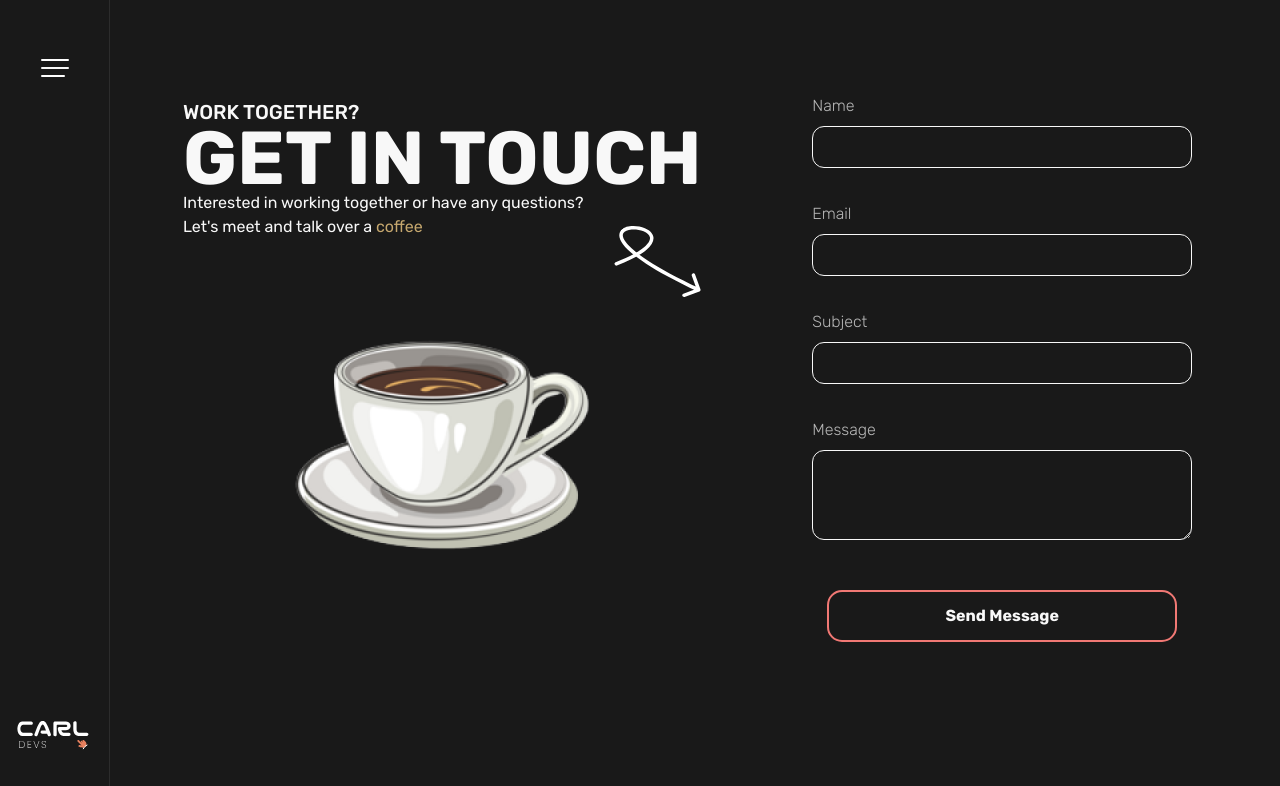
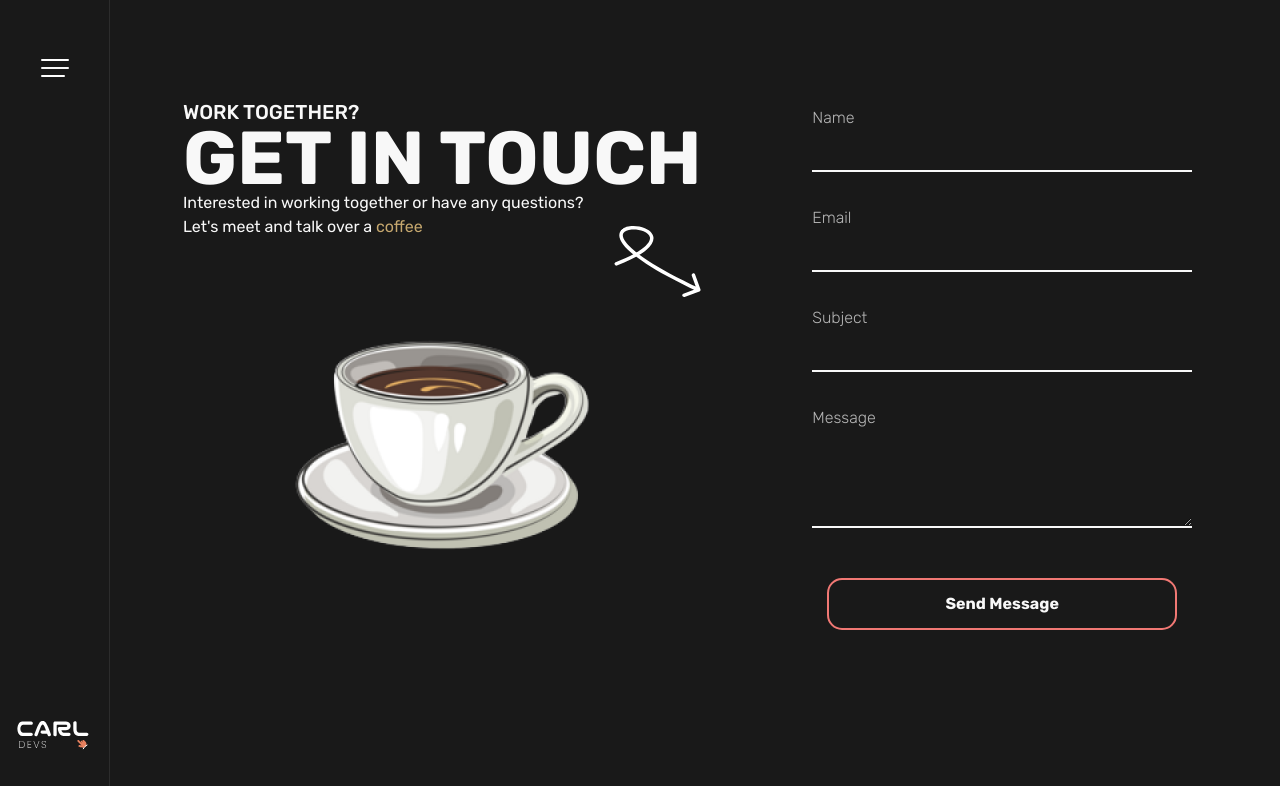
Before and after one commit to CarlLinusHedlund/CarlLinusHedlundDevs, a React (Vite) app: page /contact in a window 1280 px wide. Shown: the top 786 px of the page. Built offline with nearby package versions, Linux system fonts and the light colour scheme; no server answers; a web font is replaced by a local one.

Commit message:
adds some styling for contact page

```diff
--- a/src/pages/contact/index.jsx
+++ b/src/pages/contact/index.jsx
@@ -63,7 +63,7 @@ function ContactPage() {
               exit={{ opacity: 0, x: -100 }}
               initial={{ opacity: 0, x: -100 }}
               animate={{ opacity: 1, x: 0, transition: { duration: 0.4 } }}
-              className=" text-textXS font-medium uppercase xs:text-textBASE "
+              className=" text-textXS font-medium  uppercase  xs:text-textBASE "
             >
               Work Together?
             </motion.h3>
@@ -71,7 +71,7 @@ function ContactPage() {
               exit={{ opacity: 0, x: -100 }}
               initial={{ opacity: 0, x: -100 }}
               animate={{ opacity: 1, x: 0, transition: { duration: 0.6 } }}
-              className=" whitespace-nowrap text-[36px] font-bold uppercase leading-[3rem] xs:text-textXL sm:text-text2xl sm:leading-[4rem] "
+              className=" whitespace-nowrap text-[36px]  font-bold uppercase leading-[3rem] xs:text-textXL sm:text-text2xl sm:leading-[4rem] "
             >
               GET IN TOUCH
             </motion.h2>
@@ -118,7 +118,7 @@ function ContactPage() {
             autoComplete="off"
             className="flex w-full max-w-[480px] flex-col gap-2 lg:max-w-[380px]"
           >
-            <div className="flex flex-col gap-2 font-rubik  text-primaryWhite ">
+            <div className="flex flex-col pb-2 font-rubik  text-primaryWhite ">
               <label
                 htmlFor="messageName"
                 className=" text-textSM font-light capitalize opacity-70"
@@ -126,7 +126,7 @@ function ContactPage() {
                 Name
               </label>
               <input
-                className={`rounded-xl border bg-transparent p-3 duration-300 lg:p-2 ${
+                className={`border-b-2 bg-transparent p-3 duration-300 focus:outline-none lg:p-2 ${
                   errors.messageName && touched.messageName
                     ? 'border-red-400 '
                     : 'border-primaryWhite'
@@ -149,7 +149,7 @@ function ContactPage() {
                 {errors.messageName ? `${errors.messageName}` : '.'}
               </label>
             </div>
-            <div className="flex flex-col gap-2 font-rubik  text-primaryWhite ">
+            <div className="flex flex-col pb-2 font-rubik  text-primaryWhite ">
               <label
                 htmlFor="email"
                 className=" text-textSM font-light capitalize opacity-70"
@@ -157,7 +157,7 @@ function ContactPage() {
                 Email
               </label>
               <input
-                className={` rounded-xl border bg-transparent p-3 duration-300 lg:p-2 ${
+                className={` border-b-2 bg-transparent p-3 duration-300 focus:outline-none lg:p-2 ${
                   errors.email && touched.email
                     ? 'border-red-400'
                     : 'border-primaryWhite'
@@ -180,7 +180,7 @@ function ContactPage() {
                 {errors.email ? `${errors.email}` : '.'}
               </label>
             </div>
-            <div className="flex flex-col gap-2 font-rubik  text-primaryWhite ">
+            <div className="flex flex-col pb-2 font-rubik  text-primaryWhite ">
               <label
                 htmlFor="subject"
                 className=" text-textSM font-light capitalize opacity-70"
@@ -188,7 +188,7 @@ function ContactPage() {
                 Subject
               </label>
               <input
-                className={`rounded-xl border bg-transparent p-3 duration-300 lg:p-2 ${
+                className={`border-b-2 bg-transparent p-3 duration-300 focus:outline-none lg:p-2 ${
                   errors.subject && touched.subject
                     ? 'border-red-400'
                     : 'border-primaryWhite'
@@ -219,7 +219,7 @@ function ContactPage() {
                 Message
               </label>
               <textarea
-                className={` max-h-44 min-h-[90px] rounded-xl border bg-transparent p-3 lg:p-2 ${
+                className={` max-h-44 min-h-[90px] border-b-2 bg-transparent p-3 focus:outline-none lg:p-2 ${
                   errors.message && touched.message
                     ? 'border-red-400'
                     : 'border-primaryWhite'
```
